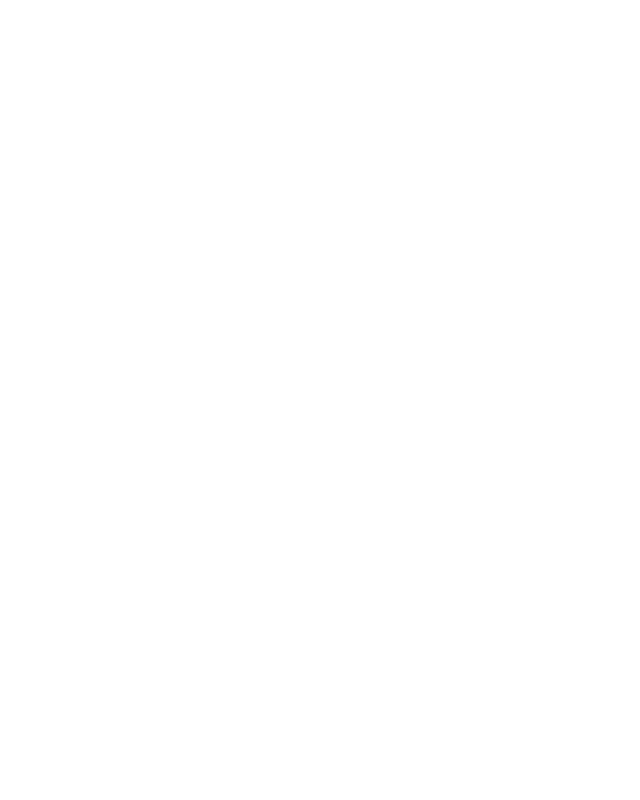
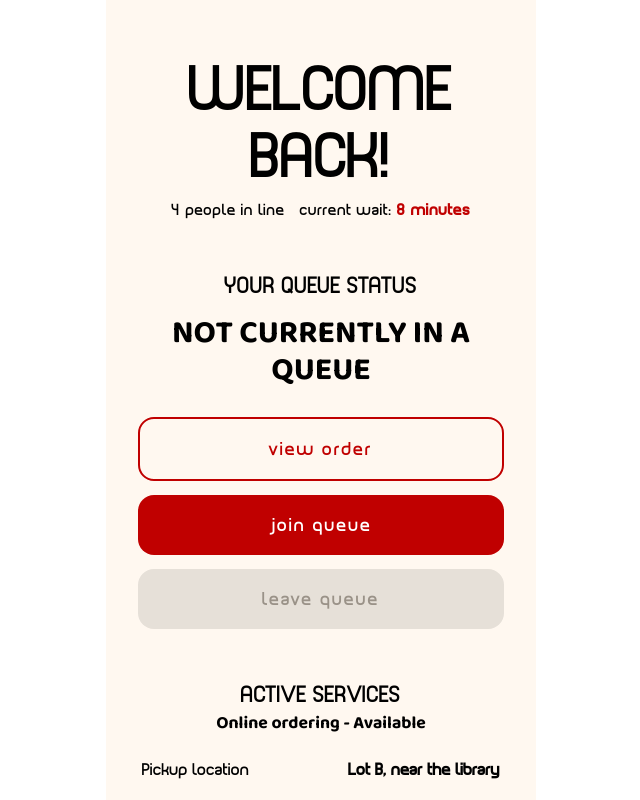
Before and after one commit to ayadotexe/FoodTruckQueueSmart, a React (Vite) app in the folder frontend/: page /user-dash in a window 1280 px wide. Before the commit this address had no page. Shown: the top 800 px of the page, without its empty margins (319-959 px from the left). Built offline with nearby package versions, Linux system fonts and the light colour scheme.

Commit message:
updated user routes and re-added admin routes
Updated user and admin routes to use new paths.

```diff
--- a/frontend/src/App.jsx
+++ b/frontend/src/App.jsx
@@ -3,9 +3,12 @@
 import MainPage from './pages/auth_screens/MainPage'
 import Login from './pages/auth_screens/Login'
 import Signup from './pages/auth_screens/Signup'
-import UserDashboard from './pages/user_screens/UserDashboard'
-import JoinQueue from './pages/user_screens/JoinQueue'
+// user
+import UserDashboard from "./pages/user_screens/UserDashboard";
+import JoinQueue from "./pages/user_screens/JoinQueue";
 import QueueStatus from './pages/user_screens/QueueStatus'
+//admin
+import AdminDashboard from './pages/admin_screens/adminDashboard'
 
 function App() {
   return (
@@ -14,9 +17,12 @@
         <Route path="/" element={<MainPage />} />
         <Route path="/login" element={<Login />} />
         <Route path="/signup" element={<Signup />} />
-        <Route path="/dashboard" element={<UserDashboard />} />
-        <Route path="/join" element={<JoinQueue />} />
+
+        <Route path="/user-dash" element={<UserDashboard />} />
+        <Route path="/join-queue" element={<JoinQueue />} />
         <Route path="/queue-status" element={<QueueStatus />} />
+
+        <Route path="/admin-dash" element={<AdminDashboard />} />
       </Routes>
     </BrowserRouter>
   )
```
